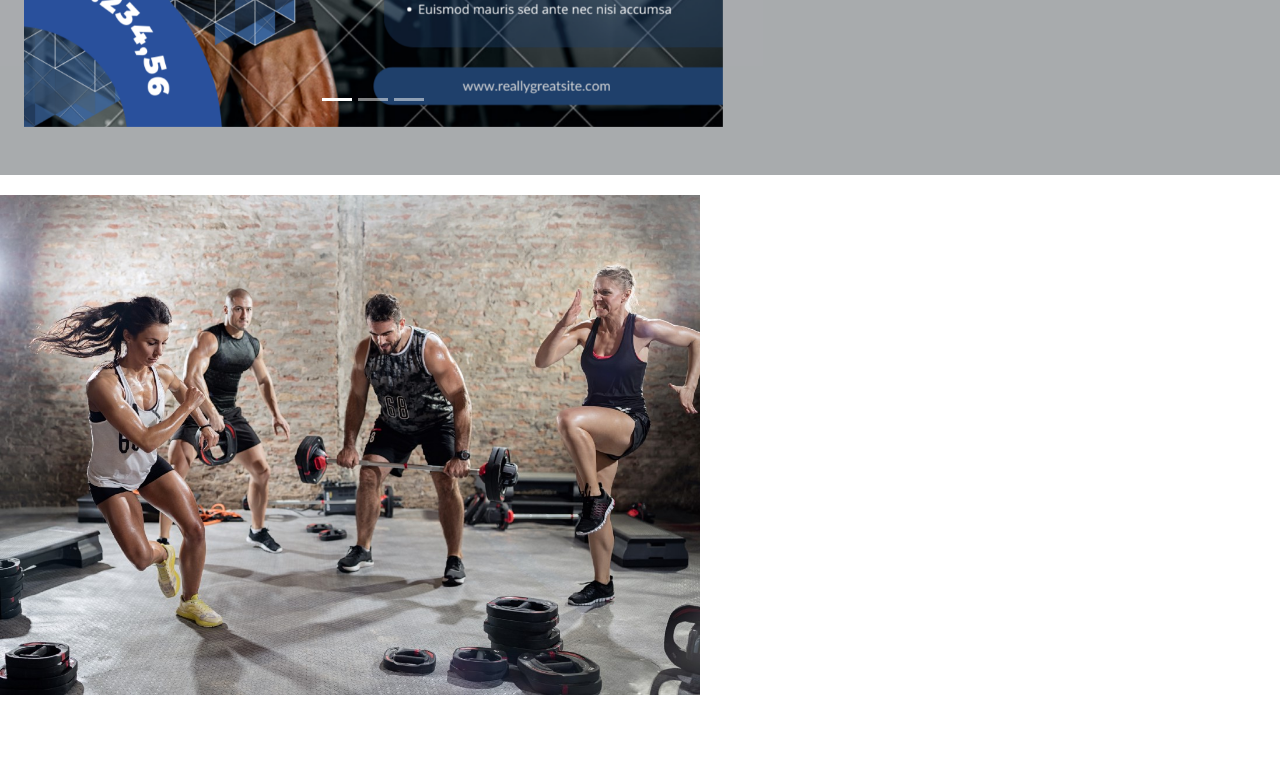
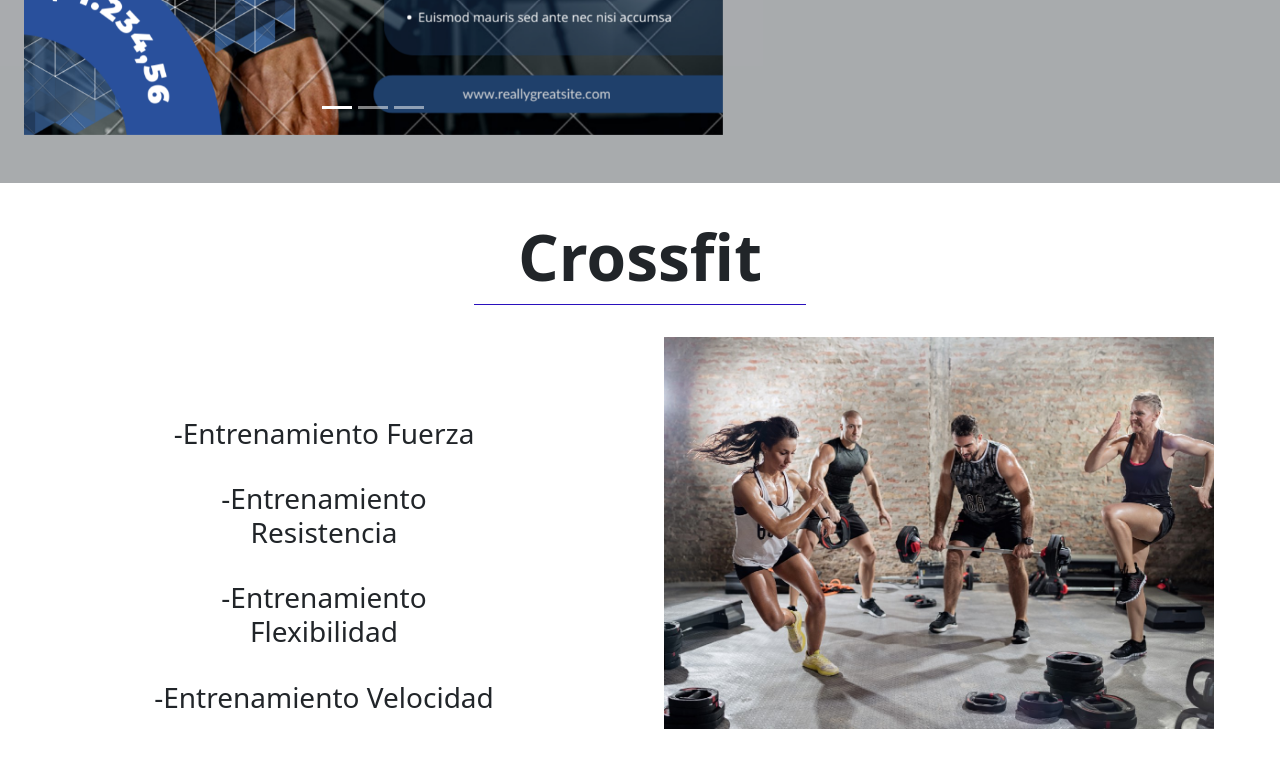
Before and after one commit to BrayanPresiga01/Gym-Presi, a website: page index.html in a window 1280 px wide. Shown: the part 697-1464 px from the top of the page. Before the commit the page ends 1402 px from the top, so only its background shows below. Drawn offline with nearby package versions, Linux system fonts and the light colour scheme.

Commit message:
Segunda seccion

```diff
--- a/index.html
+++ b/index.html
@@ -169,16 +169,30 @@
         </div>
     </section>
  <section>
-   <div class="row">
-     <div class="col">
+          <div class="row justify-content-center g-5 mb-2 pb-3">
+          <h2 class=" col-3 text-center display-3 fw-bolder border-bottom border-1 border-primary pb-2   "> Crossfit</h2>
+        </div>
+
+   <div class="row g-3 ">
+     <div class="col order-2 ">
       <a href="#" class="Circuito-link">
-       <img src="./IMG/Circuito.jpeg" class="align-content-between">
+       <img src="./IMG/Circuito.jpeg" class="align-content-center">
       </a>
       </div>
-   </div>
-   <div class="row">
-     <div class="col">
 
+
+     <div class="col order-1 bg-white g-5">
+        <div class="container col-7 g-2">
+          <div class="row mb-3">
+            <div class="col"></div>
+            <h3 class=" pb-4 text text-center g-5"> -Entrenamiento Fuerza</h3>
+            <h3 class=" pb-4 text text-center "> -Entrenamiento Resistencia</h3>
+            <h3 class=" pb-4 text text-center "> -Entrenamiento Flexibilidad</h3>
+            <h3 class=" pb-4 text text-center "> -Entrenamiento Velocidad</h3>
+
+          </div>
+
+        </div>
       </div>
    </div>
 
--- a/styles.scss
+++ b/styles.scss
@@ -5,11 +5,11 @@ $theme-colors:(
     );
 
 section{
-    padding: 10px 0;
+    padding: 18px 0;
 }
 
 .Circuito-link img{
-    width: 700px;
+    width: 550px;
 }
 
 @import"./node_modules/bootstrap/scss/bootstrap.scss";
```
Also changed, not shown: styles.css.
